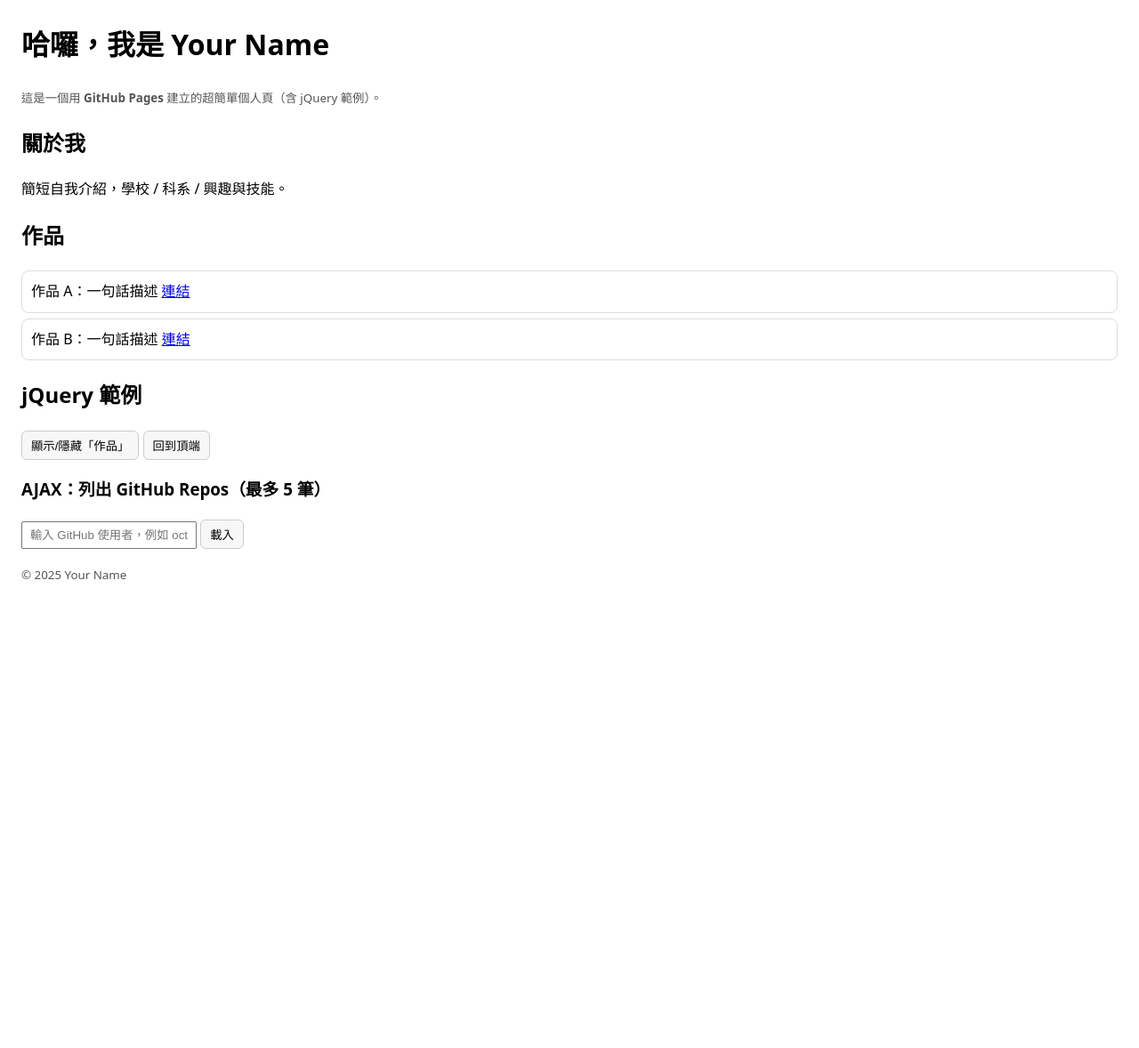
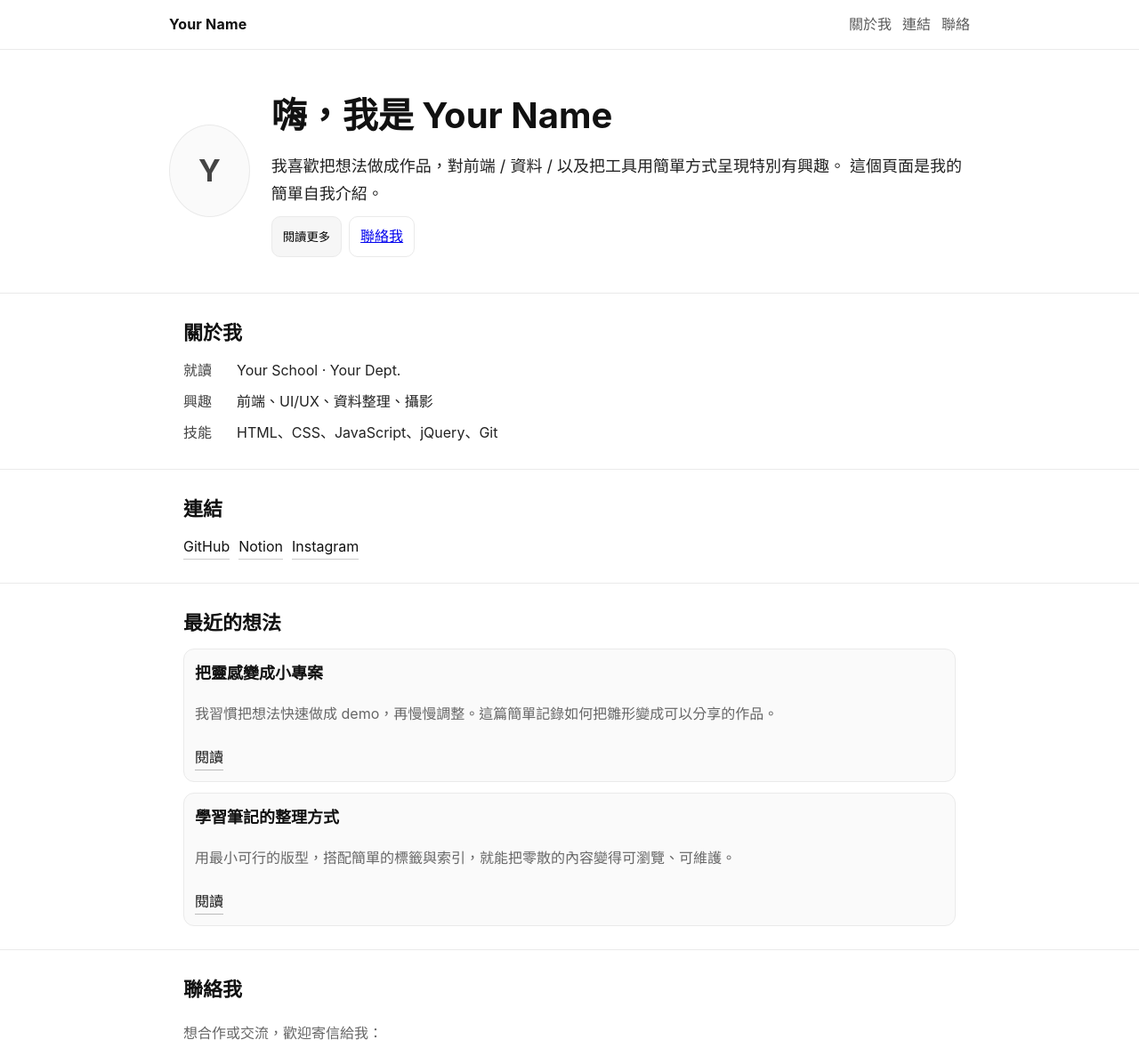
Before and after one commit to lwb3137/lwb3137.github.io, a plain HTML site: page index.html in a window 1280 px wide. Shown: the top 1178 px of the page at 89% size. Before the commit the page ends 800 px from the top, so only its background shows below. Drawn offline with nearby package versions, Linux system fonts and the light colour scheme.

Commit message:
Add files via upload

```diff
--- a/index.html
+++ b/index.html
@@ -3,81 +3,110 @@
 <head>
   <meta charset="utf-8" />
   <meta name="viewport" content="width=device-width, initial-scale=1" />
-  <title>我的 GitHub 個人頁</title>
-  <style>
-    body { font-family: system-ui, -apple-system, "Segoe UI", Roboto, "Noto Sans TC", sans-serif; margin: 24px; line-height: 1.6; }
-    header { margin-bottom: 16px; }
-    .btn { padding: 6px 10px; border: 1px solid #ccc; border-radius: 6px; cursor: pointer; background: #f7f7f7; }
-    #projects { margin-top: 10px; }
-    .card { border: 1px solid #ddd; border-radius: 8px; padding: 10px; margin: 6px 0; }
-    small { color: #555; }
-    input { padding: 6px 8px; }
-  </style>
+  <title>我的個人部落格首頁</title>
+  <meta name="description" content="白底、極簡、黑白灰的個人部落格風格首頁（自我介紹）。">
+  <link rel="stylesheet" href="styles.css">
 </head>
 <body>
-  <header>
-    <h1>哈囉，我是 Your Name</h1>
-    <p><small>這是一個用 <strong>GitHub Pages</strong> 建立的超簡單個人頁（含 jQuery 範例）。</small></p>
+  <header class="site-header">
+    <div class="container header-inner">
+      <div class="brand">Your Name</div>
+      <nav class="nav">
+        <a class="nav-link" href="#about">關於我</a>
+        <a class="nav-link" href="#links">連結</a>
+        <a class="nav-link" href="#contact">聯絡</a>
+      </nav>
+    </div>
   </header>
 
-  <section id="about">
-    <h2>關於我</h2>
-    <p>簡短自我介紹，學校 / 科系 / 興趣與技能。</p>
-  </section>
+  <main>
+    <section class="hero">
+      <div class="container hero-inner">
+        <div class="avatar" aria-hidden="true">
+          <!-- 可替換成你的大頭貼：把下方 div 改成 <img src="avatar.jpg" alt="你的照片"> -->
+          <div class="avatar-placeholder">Y</div>
+        </div>
+        <div class="intro">
+          <h1 class="h1">嗨，我是 <span class="name">Your Name</span></h1>
+          <p class="lead">
+            我喜歡把想法做成作品，對前端 / 資料 / 以及把工具用簡單方式呈現特別有興趣。
+            這個頁面是我的簡單自我介紹。
+          </p>
+          <div id="more" class="more collapsed">
+            <p>
+              目前就讀於（學校 / 系所），主要使用 HTML / CSS / JavaScript、也偶爾寫 Python。
+              喜歡乾淨、好閱讀的設計；這個模板是白底黑灰、易維護的結構。
+            </p>
+            <p>
+              平常會把學習筆記與小專案整理在 GitHub 或 Notion，上課專題包含資料可視化與互動式網頁。
+              歡迎在下方找到我 🙌
+            </p>
+          </div>
+          <div class="actions">
+            <button id="toggleMore" class="btn">閱讀更多</button>
+            <a class="btn btn-ghost" href="#contact">聯絡我</a>
+          </div>
+        </div>
+      </div>
+    </section>
 
-  <section id="projects">
-    <h2>作品</h2>
-    <div class="card">作品 A：一句話描述 <a href="#" target="_blank">連結</a></div>
-    <div class="card">作品 B：一句話描述 <a href="#" target="_blank">連結</a></div>
-  </section>
+    <section id="about" class="section">
+      <div class="container">
+        <h2 class="h2">關於我</h2>
+        <ul class="kv">
+          <li><span class="k">就讀</span><span class="v">Your School · Your Dept.</span></li>
+          <li><span class="k">興趣</span><span class="v">前端、UI/UX、資料整理、攝影</span></li>
+          <li><span class="k">技能</span><span class="v">HTML、CSS、JavaScript、jQuery、Git</span></li>
+        </ul>
+      </div>
+    </section>
 
-  <section id="playground">
-    <h2>jQuery 範例</h2>
-    <p>
-      <button id="toggleBtn" class="btn">顯示/隱藏「作品」</button>
-      <button id="topBtn" class="btn">回到頂端</button>
-    </p>
+    <section id="links" class="section">
+      <div class="container">
+        <h2 class="h2">連結</h2>
+        <div class="links">
+          <a class="link" href="#" target="_blank" rel="noopener">GitHub</a>
+          <a class="link" href="#" target="_blank" rel="noopener">Notion</a>
+          <a class="link" href="#" target="_blank" rel="noopener">Instagram</a>
+        </div>
+      </div>
+    </section>
 
-    <h3>AJAX：列出 GitHub Repos（最多 5 筆）</h3>
-    <p>
-      <input id="user" type="text" placeholder="輸入 GitHub 使用者，例如 octocat" />
-      <button id="load" class="btn">載入</button>
-    </p>
-    <div id="list"></div>
-  </section>
+    <section class="section posts">
+      <div class="container">
+        <h2 class="h2">最近的想法</h2>
+        <div class="post-list">
+          <article class="post">
+            <h3 class="h3">把靈感變成小專案</h3>
+            <p class="muted">我習慣把想法快速做成 demo，再慢慢調整。這篇簡單記錄如何把雛形變成可以分享的作品。</p>
+            <a class="post-more" href="#" target="_blank" rel="noopener">閱讀</a>
+          </article>
+          <article class="post">
+            <h3 class="h3">學習筆記的整理方式</h3>
+            <p class="muted">用最小可行的版型，搭配簡單的標籤與索引，就能把零散的內容變得可瀏覽、可維護。</p>
+            <a class="post-more" href="#" target="_blank" rel="noopener">閱讀</a>
+          </article>
+        </div>
+      </div>
+    </section>
 
-  <footer>
-    <p><small>© <span id="year"></span> Your Name</small></p>
+    <section id="contact" class="section">
+      <div class="container">
+        <h2 class="h2">聯絡我</h2>
+        <p class="muted">想合作或交流，歡迎寄信給我：</p>
+        <p><a class="link" href="mailto:you@example.com">you@example.com</a></p>
+        <button id="toTop" class="btn">回到頂端</button>
+      </div>
+    </section>
+  </main>
+
+  <footer class="site-footer">
+    <div class="container">
+      <small>© <span id="year"></span> Your Name · 以 GitHub Pages 部署</small>
+    </div>
   </footer>
 
-  <!-- jQuery -->
   <script src="https://code.jquery.com/jquery-3.7.1.min.js"></script>
-  <script>
-    // 年份
-    $("#year").text(new Date().getFullYear());
-
-    // 顯示/隱藏 作品
-    $("#toggleBtn").on("click", function () {
-      $("#projects").toggle(); // 最簡單版
-    });
-
-    // 回到頂端
-    $("#topBtn").on("click", function () {
-      $("html, body").animate({ scrollTop: 0 }, 300);
-    });
-
-    // AJAX 讀 GitHub Repos（非常簡化）
-    $("#load").on("click", function () {
-      const name = ($("#user").val() || "octocat").trim();
-      $("#list").html("載入中...");
-      $.getJSON(`https://api.github.com/users/${encodeURIComponent(name)}/repos?sort=updated`, function (data) {
-        if (!data || !data.length) return $("#list").html("找不到公開倉庫。");
-        const items = data.slice(0, 5).map(r => `<div class="card"><a href="${r.html_url}" target="_blank">${r.name}</a><br><small>${r.description || "（無描述）"}</small></div>`);
-        $("#list").html(items.join(""));
-      }).fail(function (xhr) {
-        $("#list").html("載入失敗：" + (xhr.responseJSON && xhr.responseJSON.message ? xhr.responseJSON.message : "未知錯誤"));
-      });
-    });
-  </script>
+  <script src="script.js"></script>
 </body>
 </html>
--- /dev/null
+++ b/script.js
@@ -0,0 +1,23 @@
+// 年份
+$("#year").text(new Date().getFullYear());
+
+// 導覽平滑捲動
+$(".nav-link").on("click", function (e) {
+  const to = $(this).attr("href");
+  if (to && to.startsWith("#")) {
+    e.preventDefault();
+    const top = $(to).offset().top - 12;
+    $("html, body").animate({ scrollTop: top }, 300);
+  }
+});
+
+// 更多 / 收合
+$("#toggleMore").on("click", function () {
+  $("#more").toggleClass("collapsed");
+  $(this).text($("#more").hasClass("collapsed") ? "閱讀更多" : "收合內容");
+});
+
+// 回到頂端
+$("#toTop").on("click", function () {
+  $("html, body").animate({ scrollTop: 0 }, 300);
+});
--- /dev/null
+++ b/styles.css
@@ -0,0 +1,74 @@
+/* 白底、黑白灰、極簡 Blog Home */
+:root{
+  --bg:#ffffff;
+  --fg:#111111;
+  --muted:#666666;
+  --line:#eaeaea;
+  --card:#fafafa;
+  --btn:#f6f6f6;
+}
+
+*{ box-sizing:border-box; }
+html,body{ height:100%; }
+body{
+  margin:0;
+  font-family:-apple-system,BlinkMacSystemFont,"Segoe UI",Roboto,Inter,"Noto Sans TC",sans-serif;
+  color:var(--fg); background:var(--bg); line-height:1.7;
+}
+
+.container{ max-width:900px; margin:0 auto; padding:0 16px; }
+
+/* Header */
+.site-header{ border-bottom:1px solid var(--line); background:#fff; position:sticky; top:0; z-index:10; }
+.header-inner{ display:flex; align-items:center; gap:16px; padding:14px 0; }
+.brand{ font-weight:700; letter-spacing:.2px; }
+.nav{ margin-left:auto; display:flex; gap:12px; }
+.nav-link{ text-decoration:none; color:#222; opacity:.75; }
+.nav-link:hover{ opacity:1; }
+
+/* Hero */
+.hero{ border-bottom:1px solid var(--line); background:#fff; }
+.hero-inner{ display:flex; gap:24px; align-items:center; padding:40px 0; }
+.avatar{ width:104px; height:104px; border-radius:50%; border:1px solid var(--line); display:grid; place-items:center; background:var(--card); }
+.avatar-placeholder{ font-weight:700; font-size:34px; color:#444; }
+.h1{ font-size: clamp(26px, 5vw, 40px); margin:0 0 8px; }
+.lead{ font-size:18px; color:#222; margin:0 0 10px; }
+.more{ color:#333; max-width:64ch; }
+.more.collapsed{ display:none; }
+
+.actions{ display:flex; gap:8px; margin-top:10px; }
+.btn{ appearance:none; border:1px solid var(--line); background:var(--btn); padding:8px 12px; border-radius:10px; cursor:pointer; }
+.btn-ghost{ background:#fff; }
+.btn:hover{ filter:brightness(.98); }
+
+/* Sections */
+.section{ padding:26px 0; border-bottom:1px solid var(--line); }
+.h2{ font-size:22px; margin:0 0 10px; }
+.h3{ font-size:18px; margin:0 0 6px; }
+.muted{ color:var(--muted); }
+
+.kv{ list-style:none; padding:0; margin:0; display:grid; gap:8px; }
+.kv .k{ display:inline-block; width:60px; color:#444; }
+.kv .v{ color:#222; }
+
+.links{ display:flex; gap:10px; flex-wrap:wrap; }
+.link{ color:#111; text-decoration:none; border-bottom:1px solid #ccc; }
+.link:hover{ border-bottom-color:#111; }
+
+/* Posts */
+.posts{ background:#fff; }
+.post-list{ display:grid; gap:12px; }
+.post{
+  border:1px solid var(--line); border-radius:12px; padding:12px; background:var(--card);
+}
+.post-more{ display:inline-block; margin-top:6px; text-decoration:none; color:#111; border-bottom:1px solid #bbb; }
+.post-more:hover{ border-bottom-color:#111; }
+
+/* Footer */
+.site-footer{ text-align:center; padding:22px 0; }
+
+/* RWD */
+@media (max-width:640px){
+  .hero-inner{ flex-direction:column; align-items:flex-start; }
+  .kv .k{ width:52px; }
+}
```
